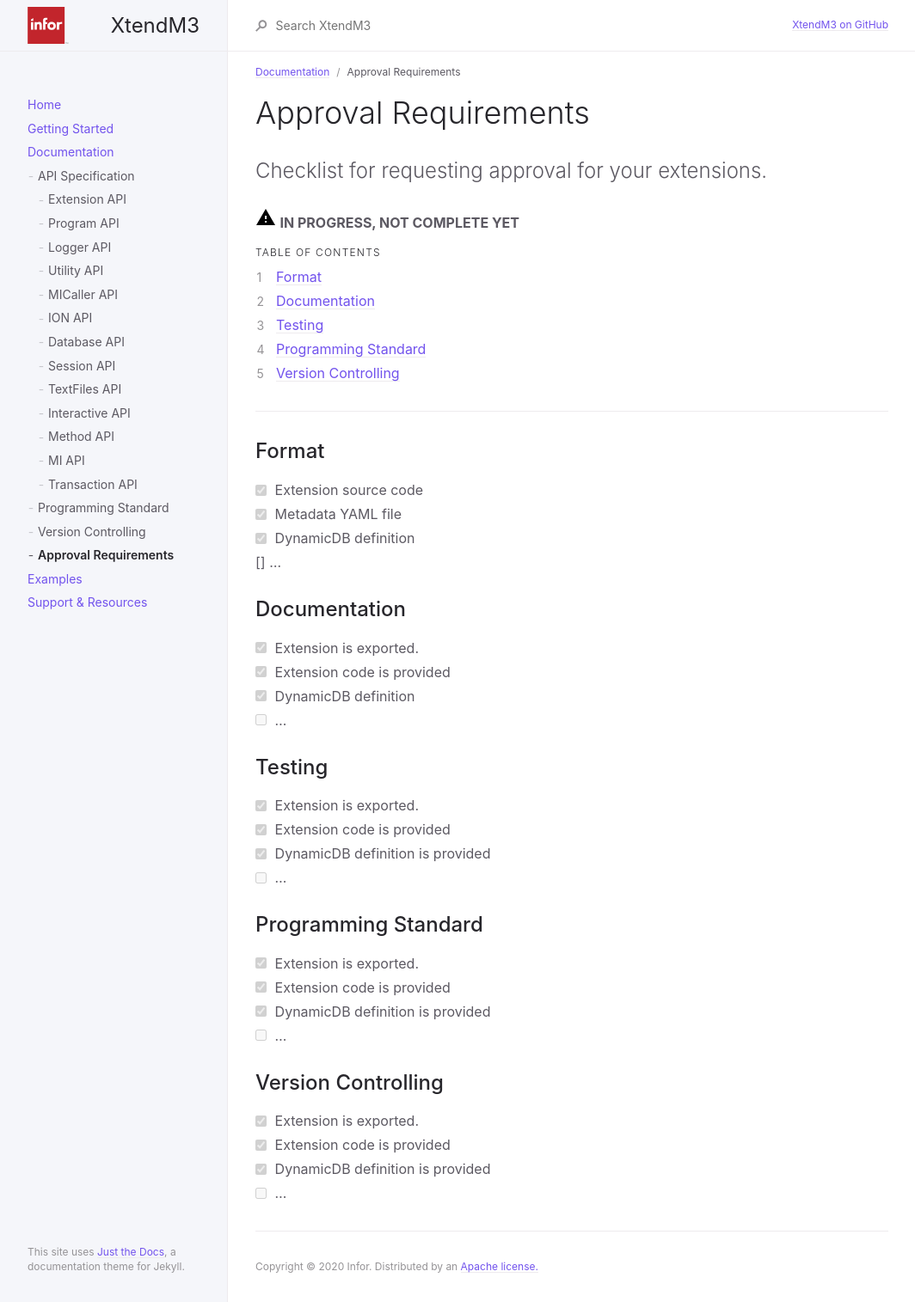
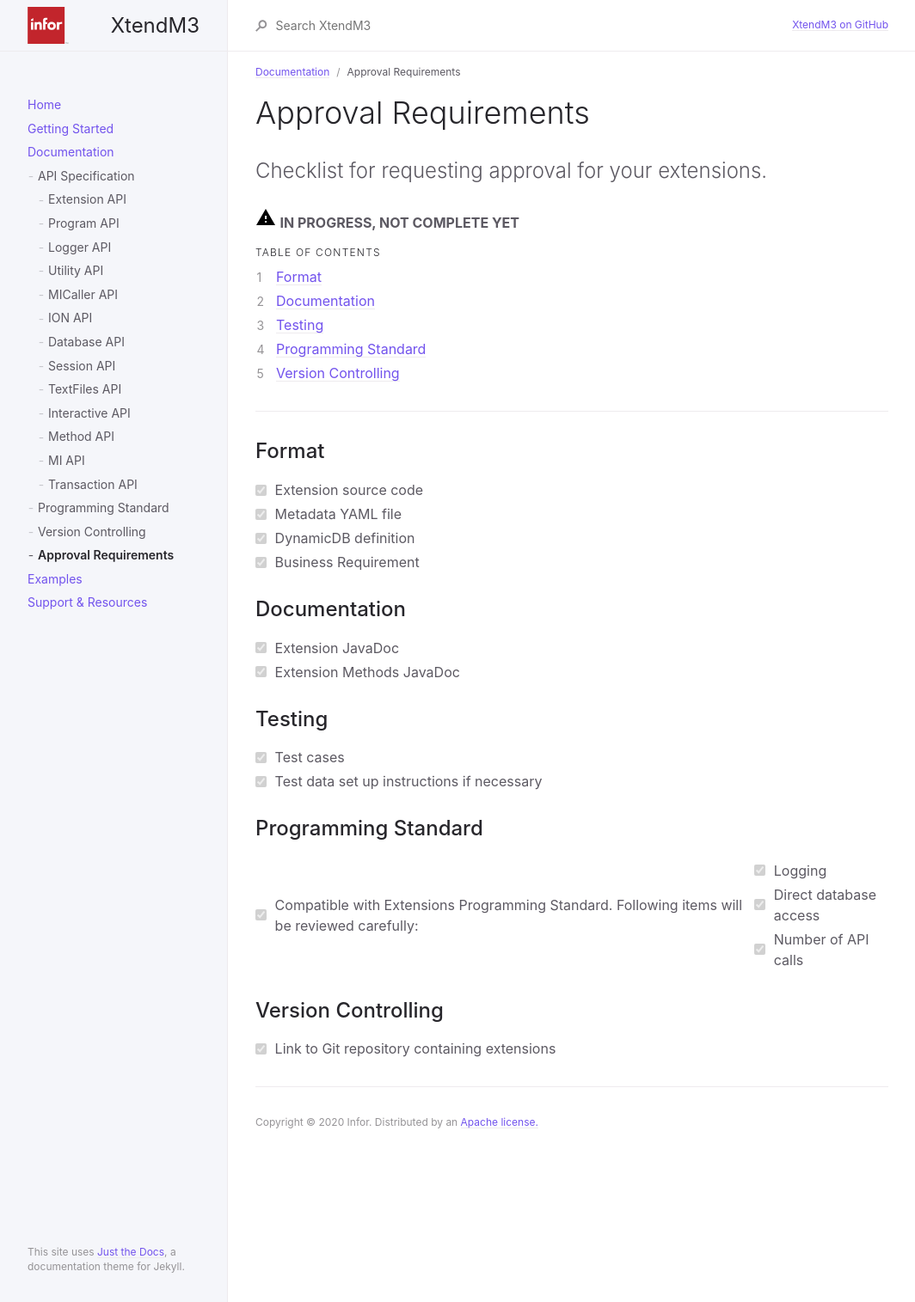
Before and after one commit to infor-cloud/xtendm3, a Jekyll site: the page built from docs/documentation/approval-requirements.md, in a window 1280 px wide. Shown: the whole page at 86% size, without its empty margins (107-1171 px from the left). Built offline with Jekyll 4.4.1, drawn with Linux system fonts in a browser that asks for light colours.

Commit message:
Add requirements

```diff
--- a/docs/documentation/approval-requirements.md
+++ b/docs/documentation/approval-requirements.md
@@ -24,28 +24,21 @@ Checklist for requesting approval for your extensions.
 - [x] Extension source code
 - [x] Metadata YAML file
 - [x] DynamicDB definition
-- [] ...
+- [x] Business Requirement
 
 ## Documentation
-- [x] Extension is exported.
-- [x] Extension code is provided
-- [x] DynamicDB definition
-- [ ] ...
+- [x] Extension JavaDoc
+- [x] Extension Methods JavaDoc
 
 ## Testing
-- [x] Extension is exported.
-- [x] Extension code is provided
-- [x] DynamicDB definition is provided
-- [ ] ...
+- [x] Test cases
+- [x] Test data set up instructions if necessary
 
 ## Programming Standard
-- [x] Extension is exported.
-- [x] Extension code is provided
-- [x] DynamicDB definition is provided
-- [ ] ...
+- [x] Compatible with Extensions Programming Standard. Following items will be reviewed carefully:
+    - [x] Logging
+    - [x] Direct database access
+    - [x] Number of API calls
 
 ## Version Controlling
-- [x] Extension is exported.
-- [x] Extension code is provided
-- [x] DynamicDB definition is provided
-- [ ] ...
+- [x] Link to Git repository containing extensions
```
Also changed, not shown: docs/documentation/api-specification/mi-api.md (+1 -0 lines).
